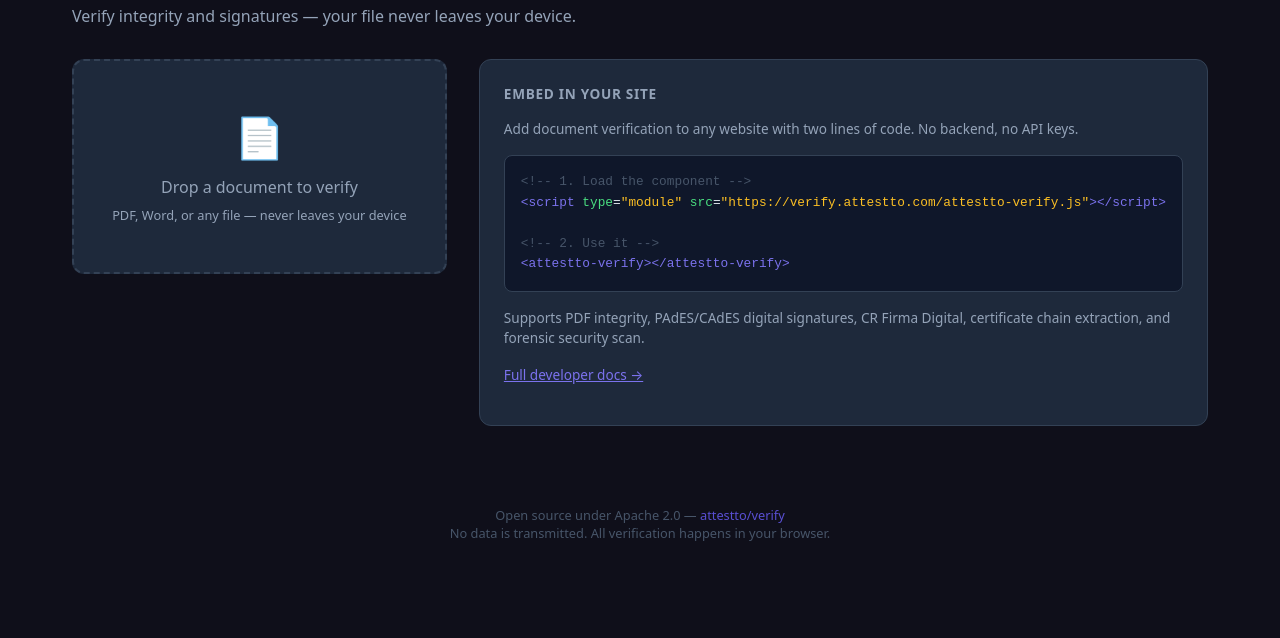
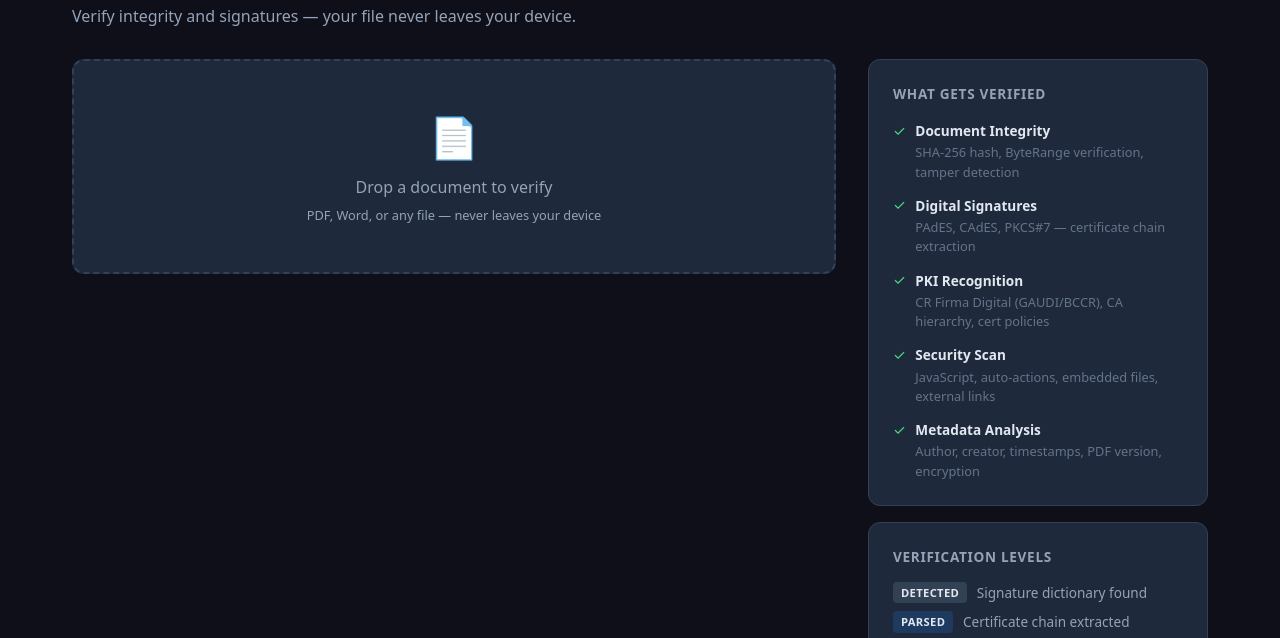
Before and after one commit to Attestto-com/attestto-verify, a website built with Vite: page index.html in a window 1280 px wide. Shown: the part 155-793 px from the top of the page. Built offline with nearby package versions, Linux system fonts and the light colour scheme.

Commit message:
Right panel: technical verification context, not embed code

```diff
--- a/index.html
+++ b/index.html
@@ -153,6 +153,52 @@
       .dev-panel .str { color: #fbbf24; }
       .dev-panel .comment { color: #475569; }
 
+      .check-list { display: flex; flex-direction: column; gap: 0.75rem; }
+
+      .check-item {
+        display: flex;
+        gap: 0.6rem;
+        align-items: flex-start;
+      }
+
+      .check-item p {
+        font-size: 0.8rem;
+        color: #64748b;
+        margin: 0.15rem 0 0;
+      }
+
+      .check-item strong {
+        font-size: 0.85rem;
+        color: #e2e8f0;
+      }
+
+      .check-icon {
+        font-size: 0.9rem;
+        flex-shrink: 0;
+        margin-top: 0.1rem;
+      }
+
+      .level-list { display: flex; flex-direction: column; gap: 0.5rem; }
+
+      .level-item {
+        display: flex;
+        align-items: center;
+        gap: 0.6rem;
+        font-size: 0.85rem;
+        color: #94a3b8;
+      }
+
+      .level-badge {
+        font-size: 0.7rem;
+        font-weight: 600;
+        text-transform: uppercase;
+        padding: 0.2rem 0.5rem;
+        border-radius: 4px;
+        color: #e2e8f0;
+        letter-spacing: 0.03em;
+        white-space: nowrap;
+      }
+
       @media (max-width: 768px) {
         .two-col {
           flex-direction: column;
@@ -229,15 +275,68 @@
         </div>
         <div class="col-side">
           <div class="dev-panel">
-            <h3>Embed in your site</h3>
-            <p>Add document verification to any website with two lines of code. No backend, no API keys.</p>
-            <pre><code><span class="comment">&lt;!-- 1. Load the component --&gt;</span>
-<span class="tag">&lt;script</span> <span class="attr">type</span>=<span class="str">"module"</span> <span class="attr">src</span>=<span class="str">"https://verify.attestto.com/attestto-verify.js"</span><span class="tag">&gt;&lt;/script&gt;</span>
+            <h3>What gets verified</h3>
+            <div class="check-list">
+              <div class="check-item">
+                <span class="check-icon" style="color: #4ade80;">&#x2713;</span>
+                <div>
+                  <strong>Document Integrity</strong>
+                  <p>SHA-256 hash, ByteRange verification, tamper detection</p>
+                </div>
+              </div>
+              <div class="check-item">
+                <span class="check-icon" style="color: #4ade80;">&#x2713;</span>
+                <div>
+                  <strong>Digital Signatures</strong>
+                  <p>PAdES, CAdES, PKCS#7 — certificate chain extraction</p>
+                </div>
+              </div>
+              <div class="check-item">
+                <span class="check-icon" style="color: #4ade80;">&#x2713;</span>
+                <div>
+                  <strong>PKI Recognition</strong>
+                  <p>CR Firma Digital (GAUDI/BCCR), CA hierarchy, cert policies</p>
+                </div>
+              </div>
+              <div class="check-item">
+                <span class="check-icon" style="color: #4ade80;">&#x2713;</span>
+                <div>
+                  <strong>Security Scan</strong>
+                  <p>JavaScript, auto-actions, embedded files, external links</p>
+                </div>
+              </div>
+              <div class="check-item">
+                <span class="check-icon" style="color: #4ade80;">&#x2713;</span>
+                <div>
+                  <strong>Metadata Analysis</strong>
+                  <p>Author, creator, timestamps, PDF version, encryption</p>
+                </div>
+              </div>
+            </div>
+          </div>
 
-<span class="comment">&lt;!-- 2. Use it --&gt;</span>
-<span class="tag">&lt;attestto-verify&gt;&lt;/attestto-verify&gt;</span></code></pre>
-            <p>Supports PDF integrity, PAdES/CAdES digital signatures, CR Firma Digital, certificate chain extraction, and forensic security scan.</p>
-            <p><a href="/dev" style="color: #7B72ED;">Full developer docs &rarr;</a></p>
+          <div class="dev-panel" style="margin-top: 1rem;">
+            <h3>Verification Levels</h3>
+            <div class="level-list">
+              <div class="level-item">
+                <span class="level-badge" style="background: #334155;">Detected</span>
+                <span>Signature dictionary found</span>
+              </div>
+              <div class="level-item">
+                <span class="level-badge" style="background: #1e3a5f;">Parsed</span>
+                <span>Certificate chain extracted</span>
+              </div>
+              <div class="level-item">
+                <span class="level-badge" style="background: #052e16;">Verified</span>
+                <span>Cryptographic proof valid</span>
+              </div>
+            </div>
+          </div>
+
+          <div class="dev-panel" style="margin-top: 1rem;">
+            <h3>Privacy</h3>
+            <p>Your file never leaves your device. All verification runs 100% in the browser — no upload, no backend, no tracking.</p>
+            <p style="margin-bottom: 0;"><a href="https://github.com/attestto/verify" style="color: #7B72ED;">View source &rarr;</a></p>
           </div>
         </div>
       </div>
```
